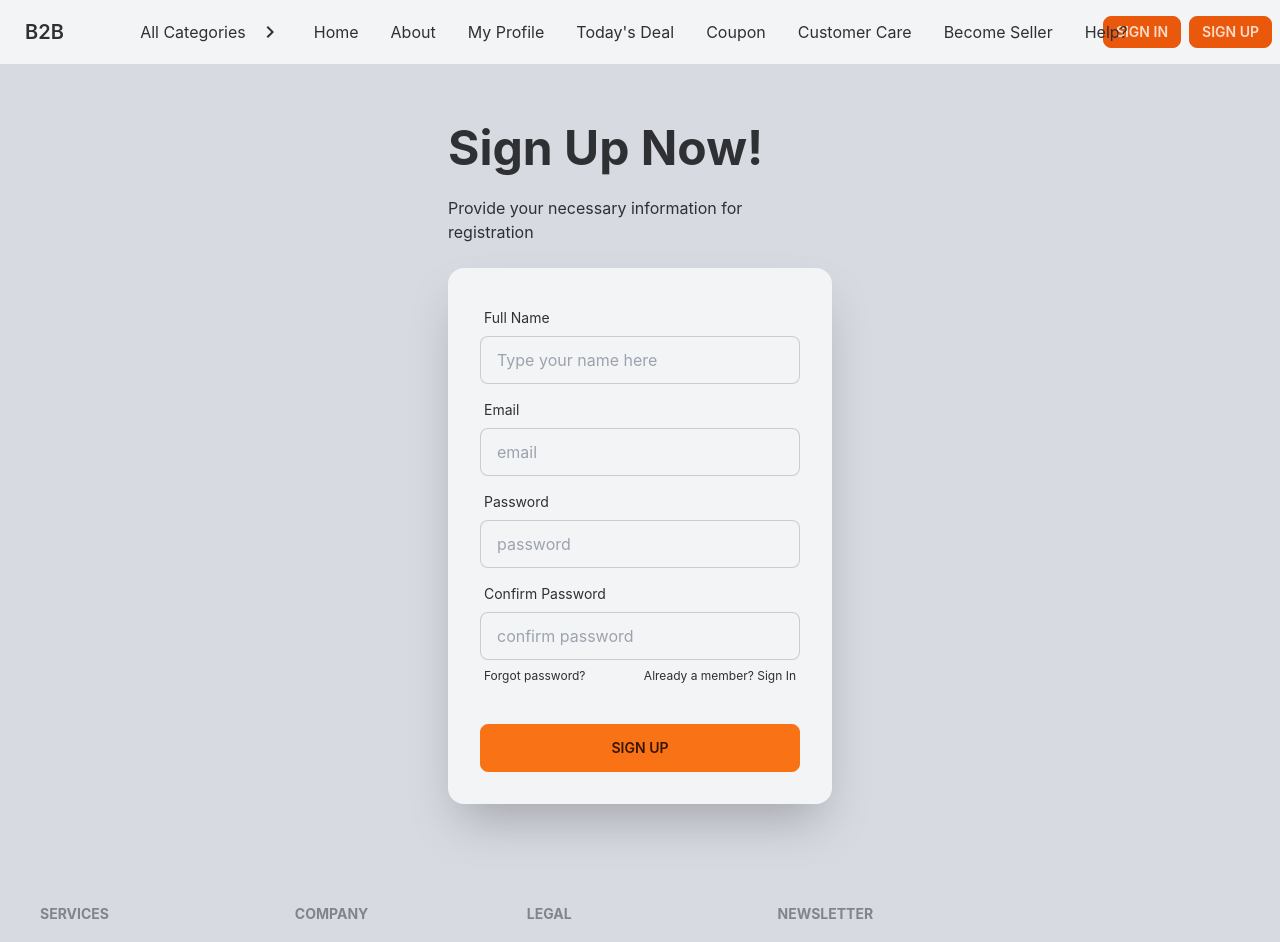
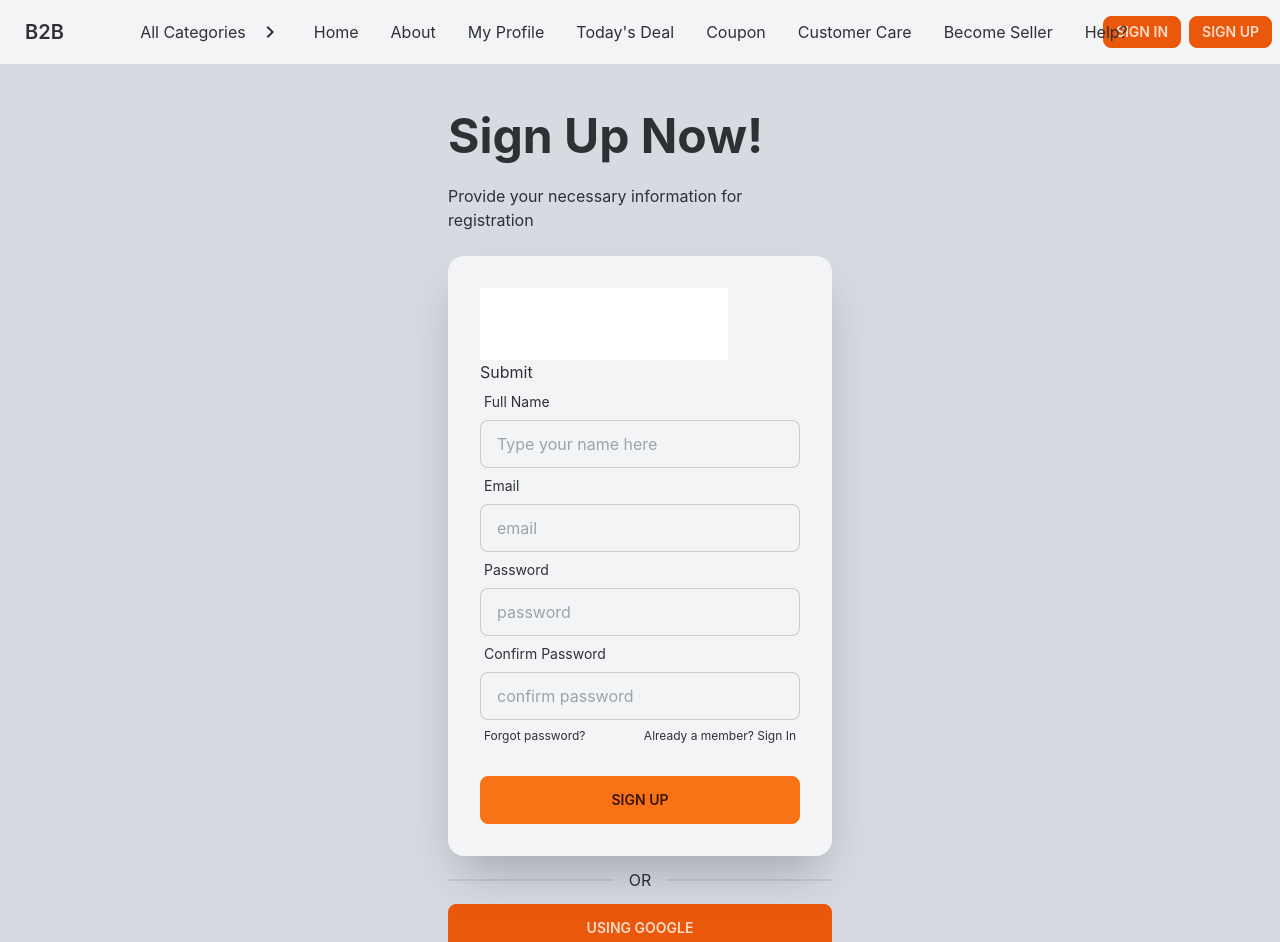
Before and after one commit to readz07/multivendor-client, a React (Create React App) app: page /signup in a window 1280 px wide. Shown: the top 942 px of the page. Built offline with nearby package versions, Linux system fonts and the light colour scheme.

Commit message:
google autentication added

```diff
--- /dev/null
+++ b/src/Pages/Common/SignInSocial/SignInSocial.js
@@ -0,0 +1,32 @@
+import React from 'react';
+import { useSignInWithGoogle } from 'react-firebase-hooks/auth';
+import auth from '../../../firebase.init';
+const SignInSocial = () => {
+    const [signInWithGoogle, user, loading, error] = useSignInWithGoogle(auth);
+
+    if (error) {
+        return (
+            <div>
+                <p>Error: {error.message}</p>
+            </div>
+        );
+    }
+    if (loading) {
+        return <p>Loading...</p>;
+    }
+    if (user) {
+        return (
+            <div>
+                <p>Signed In User: {user.email}</p>
+            </div>
+        );
+    }
+    return (
+        <div class="flex flex-col w-full border-opacity-50">
+            <div class="divider">OR</div>
+            <button className='btn background-red-400 btn-bloc' onClick={() => signInWithGoogle()}>Using Google</button>
+        </div>
+    );
+};
+
+export default SignInSocial;
--- a/src/Pages/Common/SignUp/SignUp.js
+++ b/src/Pages/Common/SignUp/SignUp.js
@@ -1,7 +1,13 @@
 import React from 'react';
+import { useForm } from 'react-hook-form';
 import { Link } from 'react-router-dom';
+import SignInSocial from '../SignInSocial/SignInSocial';
 
 const SignUp = () => {
+    const { register, formState: { errors }, handleSubmit } = useForm();
+    const onSubmit = (data) => {
+        console.log(data);
+    }
     return (
         <div>
             <div className="hero min-h-screen bg-base-200 items-center">
@@ -12,11 +18,23 @@ const SignUp = () => {
                     </div>
                     <div className="card flex-shrink-0 w-full max-w-sm shadow-2xl bg-base-100">
                         <div className="card-body">
+                            <form onSubmit={handleSubmit(onSubmit)}>
+                                <input {...register("firstName", { required: true })} />
+                                {errors.firstName?.type === 'required' && "First name is required"}
+
+                                <input {...register("lastName", { required: true })} />
+                                {errors.lastName && <p>Last name is required</p>}
+
+                                <input {...register("mail", { required: "Email Address is required" })} />
+                                <p>{errors.mail?.message}</p>
+
+                                <input type="submit" />
                                 <div className="form-control">
                                     <label className="label">
                                         <span className="label-text">Full Name</span>
                                     </label>
-                                <input type="text" name='name' placeholder="Type your name here" className="input input-bordered" />
+                                    <input type="text" name='name' placeholder="Type your name here" className="input input-bordered" {...register("name", { required: true })}/>
+                                    {errors.name?.type === 'required' && "First name is required"}
                                 </div>
                                 <div className="form-control">
                                     <label className="label">
@@ -41,10 +59,12 @@ const SignUp = () => {
                                     </label>
                                 </div>
                                 <div className="form-control mt-6">
-                                <button className="btn btn-primary">Sign Up</button>
+                                    <button type='submit' className="btn btn-primary">Sign Up</button>
+                                </div>
+                            </form>
                         </div>
                     </div>
-                    </div>
+                    <SignInSocial />
                 </div>
             </div>
         </div>
```
Also changed, not shown: src/Pages/Common/SignInSocial/SignInSociqal.js (deleted). Lines whose indentation alone changed are shown as unchanged.
